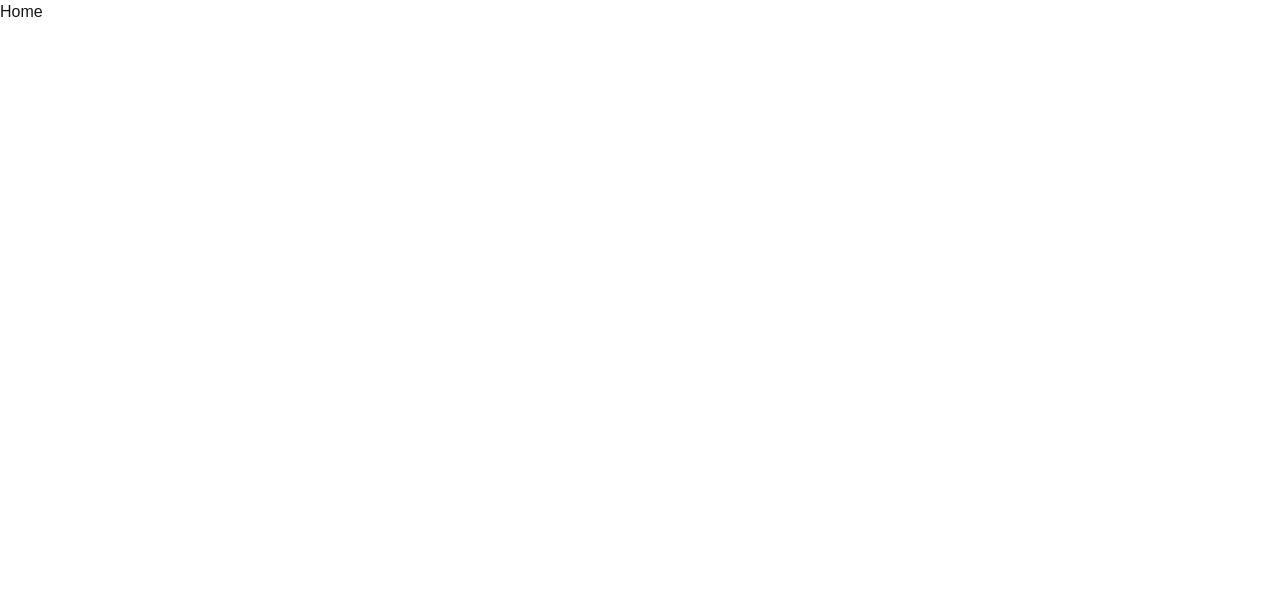
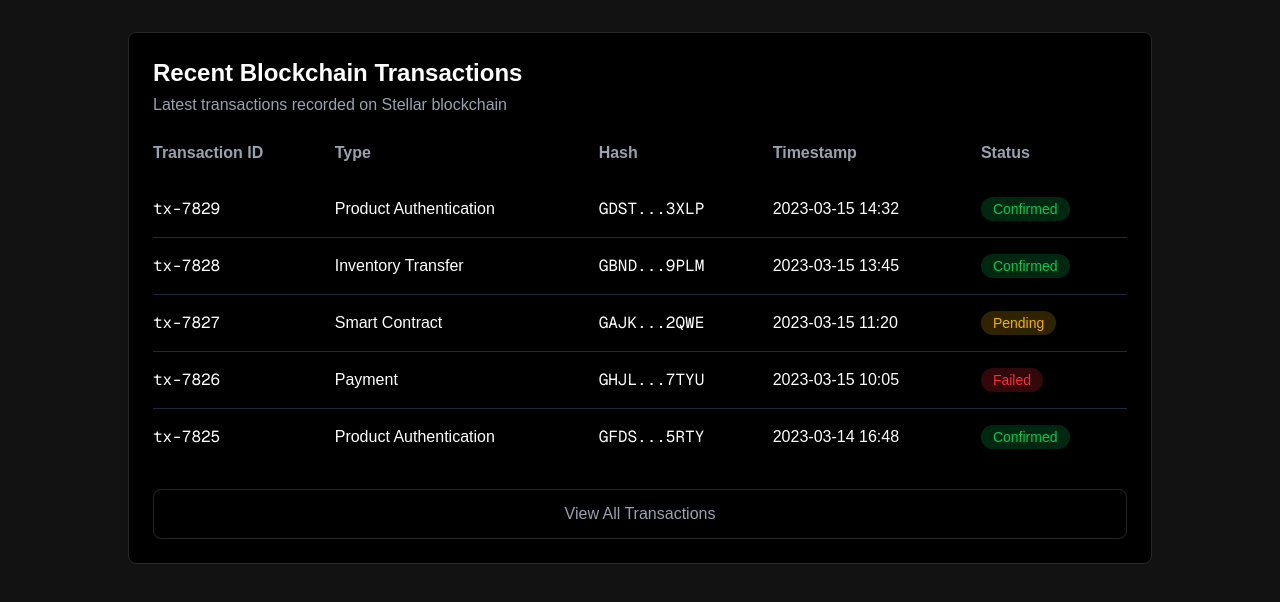
Before and after one commit to Lumen-Logistic-development/Lumen-Logistics, a Next.js app: page / in a window 1280 px wide. Shown: the top 602 px of the page. Built offline with nearby package versions, Linux system fonts and the light colour scheme.

Commit message:
feat : recent transactions components

```diff
--- a/src/app/page.tsx
+++ b/src/app/page.tsx
@@ -1,9 +1,12 @@
 import Image from "next/image";
+import RecentTransactions from '@/components/RecentTransactions';
 
 export default function Home() {
   return (
-    <div>
-      Home
-    </div>
+    <main className="min-h-screen bg-[#121212] p-8">
+      <div className="max-w-5xl mx-auto">
+        <RecentTransactions />
+      </div>
+    </main>
   );
 }
--- /dev/null
+++ b/src/components/RecentTransactions.tsx
@@ -0,0 +1,99 @@
+import { FC } from 'react';
+
+interface Transaction {
+  id: string;
+  type: string;
+  hash: string;
+  timestamp: string;
+  status: 'Confirmed' | 'Pending' | 'Failed';
+}
+
+const RecentTransactions: FC = () => {
+  const transactions: Transaction[] = [
+    {
+      id: 'tx-7829',
+      type: 'Product Authentication',
+      hash: 'GDST...3XLP',
+      timestamp: '2023-03-15 14:32',
+      status: 'Confirmed',
+    },
+    {
+      id: 'tx-7828',
+      type: 'Inventory Transfer',
+      hash: 'GBND...9PLM',
+      timestamp: '2023-03-15 13:45',
+      status: 'Confirmed',
+    },
+    {
+      id: 'tx-7827',
+      type: 'Smart Contract',
+      hash: 'GAJK...2QWE',
+      timestamp: '2023-03-15 11:20',
+      status: 'Pending',
+    },
+    {
+      id: 'tx-7826',
+      type: 'Payment',
+      hash: 'GHJL...7TYU',
+      timestamp: '2023-03-15 10:05',
+      status: 'Failed',
+    },
+    {
+      id: 'tx-7825',
+      type: 'Product Authentication',
+      hash: 'GFDS...5RTY',
+      timestamp: '2023-03-14 16:48',
+      status: 'Confirmed',
+    },
+  ];
+
+  return (
+    <div className="p-6 bg-black border border-[#27272A] rounded-lg">
+      <h1 className="text-2xl font-bold text-white mb-1">Recent Blockchain Transactions</h1>
+      <p className="text-gray-400 mb-6">Latest transactions recorded on Stellar blockchain</p>
+
+      <div className="overflow-x-auto">
+        <table className="w-full">
+          <thead>
+            <tr className="text-gray-400 text-left">
+              <th className="pb-4">Transaction ID</th>
+              <th className="pb-4">Type</th>
+              <th className="pb-4">Hash</th>
+              <th className="pb-4">Timestamp</th>
+              <th className="pb-4">Status</th>
+            </tr>
+          </thead>
+          <tbody className="divide-y divide-gray-800">
+            {transactions.map((tx) => (
+              <tr key={tx.id} className="text-white">
+                <td className="py-4 font-mono">{tx.id}</td>
+                <td className="py-4">{tx.type}</td>
+                <td className="py-4 font-mono">{tx.hash}</td>
+                <td className="py-4">{tx.timestamp}</td>
+                <td className="py-4">
+                  <span
+                    className={`px-3 py-1 rounded-full text-sm ${
+                      tx.status === 'Confirmed'
+                        ? 'bg-green-500/20 text-green-500'
+                        : tx.status === 'Pending'
+                        ? 'bg-yellow-500/20 text-yellow-500'
+                        : 'bg-red-500/20 text-red-500'
+                    }`}
+                  >
+                    {tx.status}
+                  </span>
+                </td>
+              </tr>
+            ))}
+          </tbody>
+        </table>
+      </div>
+
+      <button className="w-full mt-6 py-3 text-gray-400 border border-[#27272A] rounded-lg cursor-pointer">
+        View All Transactions
+      </button>
+    </div>
+  );
+};
+
+export default RecentTransactions;
```
